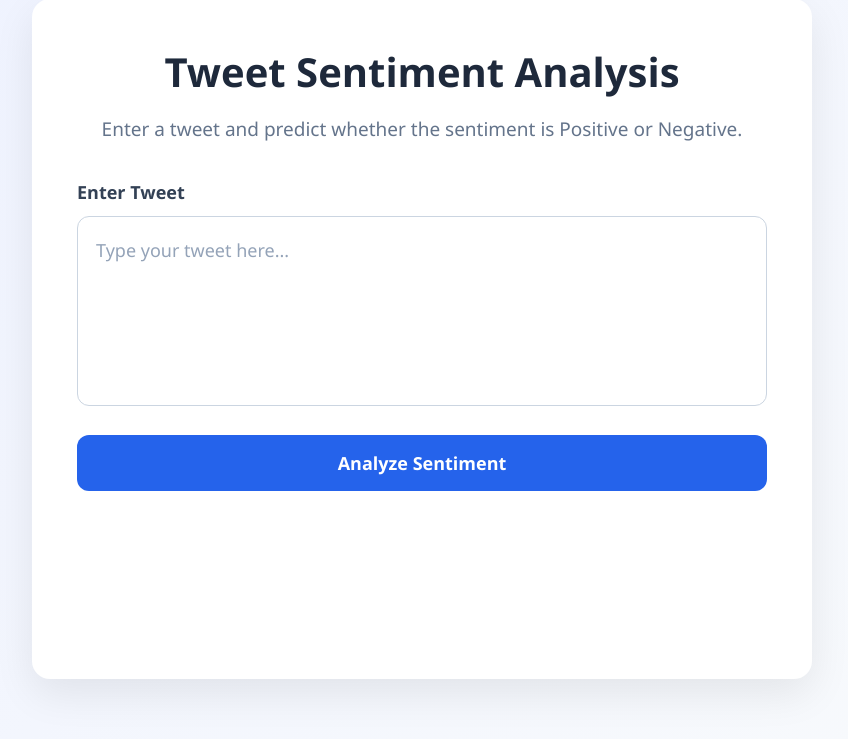
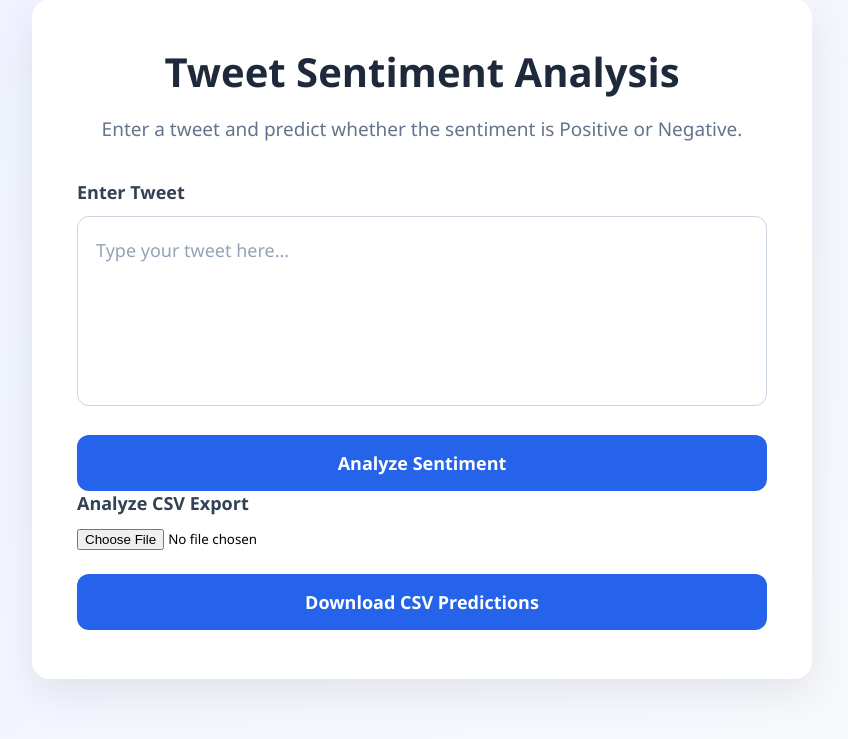
Before and after one commit to DhuruvanShanker-9426/nlp-twitter-sentiment-analysis, a Flask app: page / in a window 1280 px wide. Shown: the part 61-800 px from the top of the page, without its empty margins (218-1066 px from the left). Run offline with Flask 3, Linux system fonts and the light colour scheme; parts of the project's set-up code (start-up, migrations or seed data) failed here and were passed over.

Commit message:
Add CSV export sentiment predictions

```diff
--- a/nlp_tweet_sentiment_analysis/app.py
+++ b/nlp_tweet_sentiment_analysis/app.py
@@ -1,6 +1,8 @@
-from flask import Flask,request,render_template
+from flask import Flask,Response,request,render_template
+import io
 import joblib
 import os
+import pandas as pd
 from utils.preprocessing import cleaning,preprocessing
 from dotenv import load_dotenv
 
@@ -13,6 +15,22 @@ vectorizer_path=os.environ.get("TFIDF_VECTORIZER_PATH","model/tfidf_vectorizer.p
 
 model=joblib.load(model_path)
 vectorizer=joblib.load(vectorizer_path)
+TEXT_COLUMNS=["tweet","tweet_text","text","content","full_text","message","body"]
+
+def find_text_column(columns):
+    lower_columns={str(column).lower():column for column in columns}
+    for column in TEXT_COLUMNS:
+        if column in lower_columns:
+            return lower_columns[column]
+    return None
+
+def predict_sentiment_label(text):
+     cleaned=cleaning(str(text))
+     processed=preprocessing(cleaned)
+     tweet_vector=vectorizer.transform([processed])
+     prediction=model.predict(tweet_vector)[0]
+     class_names=["Negative","Positive"]
+     return class_names[int(prediction)]
 
 @app.route("/")
 def home():
@@ -26,23 +44,39 @@ def predict():
          return render_template("index.html",result="Enter the tweet!!!")
 
      original_tweet=tweet
-     tweet = cleaning(tweet)
-     tweet = preprocessing(tweet)
-
-     tweet_vector=vectorizer.transform([tweet])
-
-     prediction=model.predict(tweet_vector)[0]
-
-     class_names=["Negative","Positive"]
-
-     result=class_names[int(prediction)]
-
-     print(f'''
-           Tweet :{tweet},
-           Sentiment:{result}
-           ''')
+     result=predict_sentiment_label(tweet)
 
      return render_template("index.html",result=result,tweet=original_tweet)
+
+@app.route("/predict-csv",methods=["POST"])
+def predict_csv():
+     uploaded_file=request.files.get("csv_file")
+
+     if uploaded_file is None or uploaded_file.filename=="":
+         return render_template("index.html",result="Upload a CSV file first.")
+
+     try:
+         batch_df=pd.read_csv(uploaded_file)
+     except Exception:
+         return render_template("index.html",result="CSV could not be read.")
+
+     text_column=find_text_column(batch_df.columns)
+     if text_column is None:
+         return render_template("index.html",result="CSV needs a text column such as tweet, tweet_text, text, content, full_text, message, or body.")
+
+     result_df=batch_df.copy()
+     result_df["predicted_sentiment"]=[
+         predict_sentiment_label(value)
+         for value in result_df[text_column].fillna("").astype(str)
+     ]
+
+     output=io.StringIO()
+     result_df.to_csv(output,index=False)
+     return Response(
+         output.getvalue(),
+         mimetype="text/csv",
+         headers={"Content-Disposition":"attachment; filename=tweet_sentiment_predictions.csv"},
+     )
 
 if __name__=="__main__":
     debug_mode=os.environ.get("DEBUG","False")=="True"
--- a/nlp_tweet_sentiment_analysis/templates/index.html
+++ b/nlp_tweet_sentiment_analysis/templates/index.html
@@ -30,6 +30,19 @@
                 <button type="submit">Analyze Sentiment</button>
             </form>
 
+            <form action="/predict-csv" method="POST" enctype="multipart/form-data">
+                <div class="form-group">
+                    <label for="csv_file">Analyze CSV Export</label>
+                    <input
+                        type="file"
+                        name="csv_file"
+                        id="csv_file"
+                        accept=".csv">
+                </div>
+
+                <button type="submit">Download CSV Predictions</button>
+            </form>
+
             {% if result %}
             <div class="result-box">
                 <h2>Prediction Result</h2>
```
Also changed, not shown: README.md.
